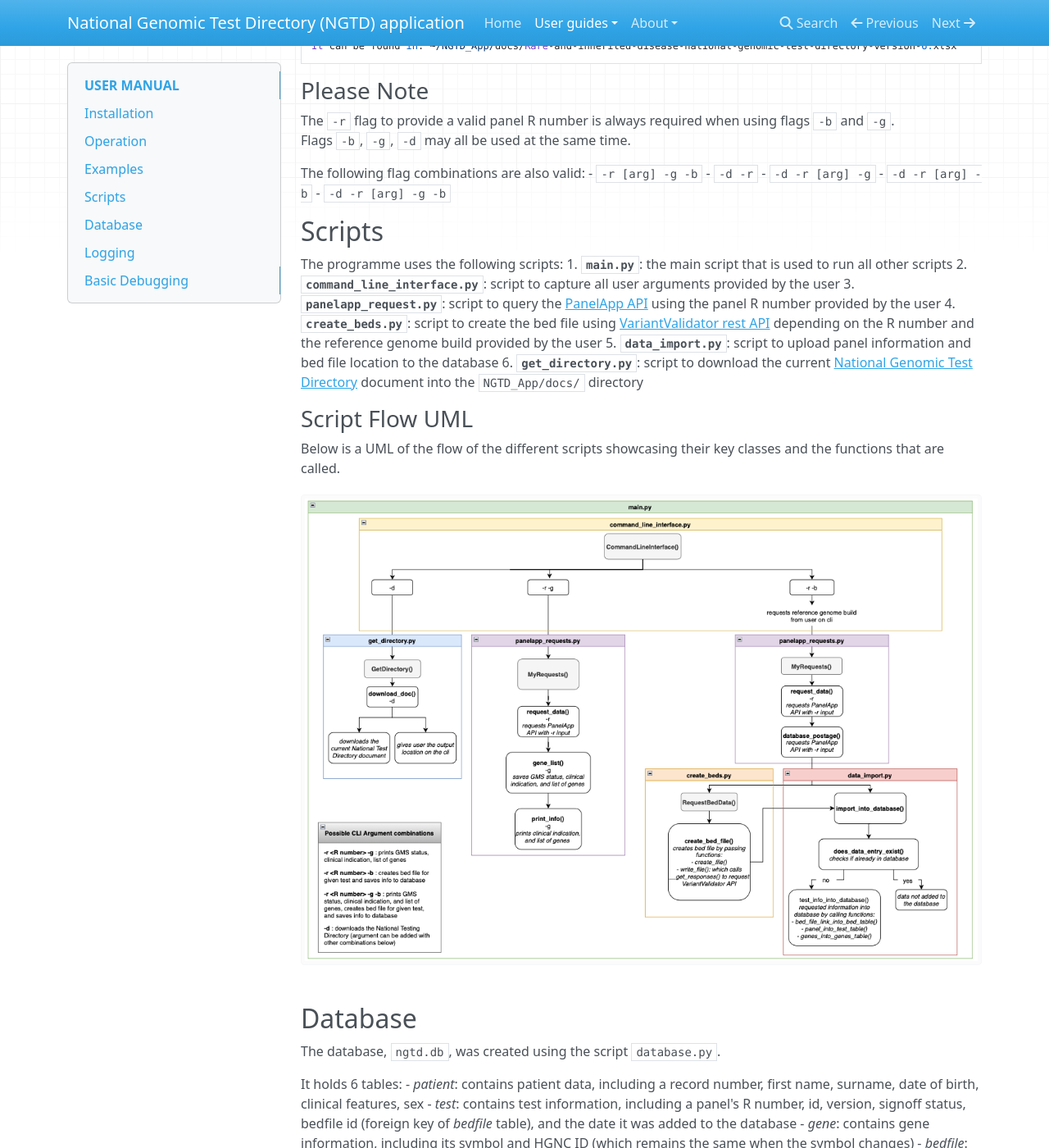
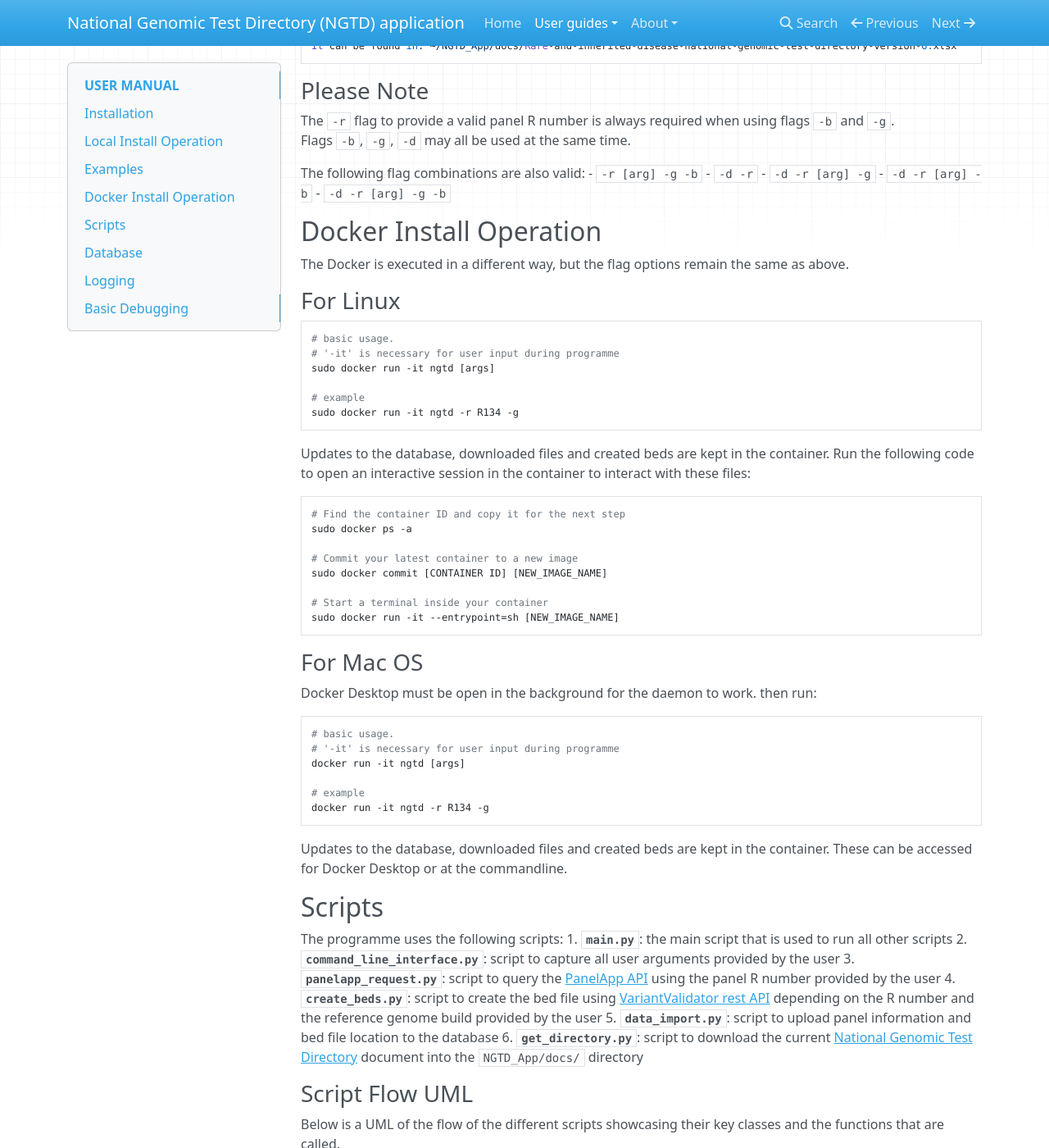
Before and after one commit to STP-Software-Engineers-2022/NGTD_App, an MkDocs documentation site: the page built from docs/MANUAL.md, in a window 1280 px wide and 1400 px high, scrolled down 1714 px. Shown: the whole window at 82% size. Built offline with MkDocs 1.6.1, drawn with Linux system fonts in a browser that asks for light colours; nearby versions of some CDN libraries; some of the changed text lies outside the part shown.

Commit message:
Added Docker usage instructions to the Manual documentation. Removed some instructions from Install file that should've been in user guide.

````diff
--- a/docs/MANUAL.md
+++ b/docs/MANUAL.md
@@ -6,7 +6,7 @@ Authors: Caroline Riehl
 ## Installation
 See the [INSTALL.md](INSTALL.md) document for full instructions.
 
-## Operation
+## Local Install Operation
 NGTD_App is operated by running the python `main.py` script. Running the script with the `-h` flag shows the different options of how to run the tool.
 
 ```
@@ -70,7 +70,7 @@ This panel is already saved in the database under the same version and the same
 ```
 python3 main.py -d
 ```
-Command Line Interface output:
+Command Line Interface output example:
 ```
 Downloaded Test Directory Version 6
 It can be found in: ~/NGTD_App/docs/Rare-and-inherited-disease-national-genomic-test-directory-version-6.xlsx
@@ -86,6 +86,48 @@ The following flag combinations are also valid:
 - `-d -r [arg] -g`
 - `-d -r [arg] -b`
 - `-d -r [arg] -g -b`
+
+## Docker Install Operation
+
+The Docker is executed in a different way, but the flag options remain the same as above.
+
+### For Linux
+
+```
+# basic usage.
+# '-it' is necessary for user input during programme
+sudo docker run -it ngtd [args]
+
+# example
+sudo docker run -it ngtd -r R134 -g
+```
+
+Updates to the database, downloaded files and created beds are kept in the container. Run the following code to open an interactive session in the container to interact with these files:
+```
+# Find the container ID and copy it for the next step
+sudo docker ps -a
+
+# Commit your latest container to a new image
+sudo docker commit [CONTAINER ID] [NEW_IMAGE_NAME]
+
+# Start a terminal inside your container
+sudo docker run -it --entrypoint=sh [NEW_IMAGE_NAME]
+```
+
+### For Mac OS
+
+Docker Desktop must be open in the background for the daemon to work. then run:
+```
+# basic usage.
+# '-it' is necessary for user input during programme
+docker run -it ngtd [args]
+
+# example
+docker run -it ngtd -r R134 -g
+```
+
+Updates to the database, downloaded files and created beds are kept in the container. These can be accessed for Docker Desktop or at the commandline.
+
 
 ## Scripts
 The programme uses the following scripts:
````
Also changed, not shown: docs/INSTALL.md (+0 -13 lines).
